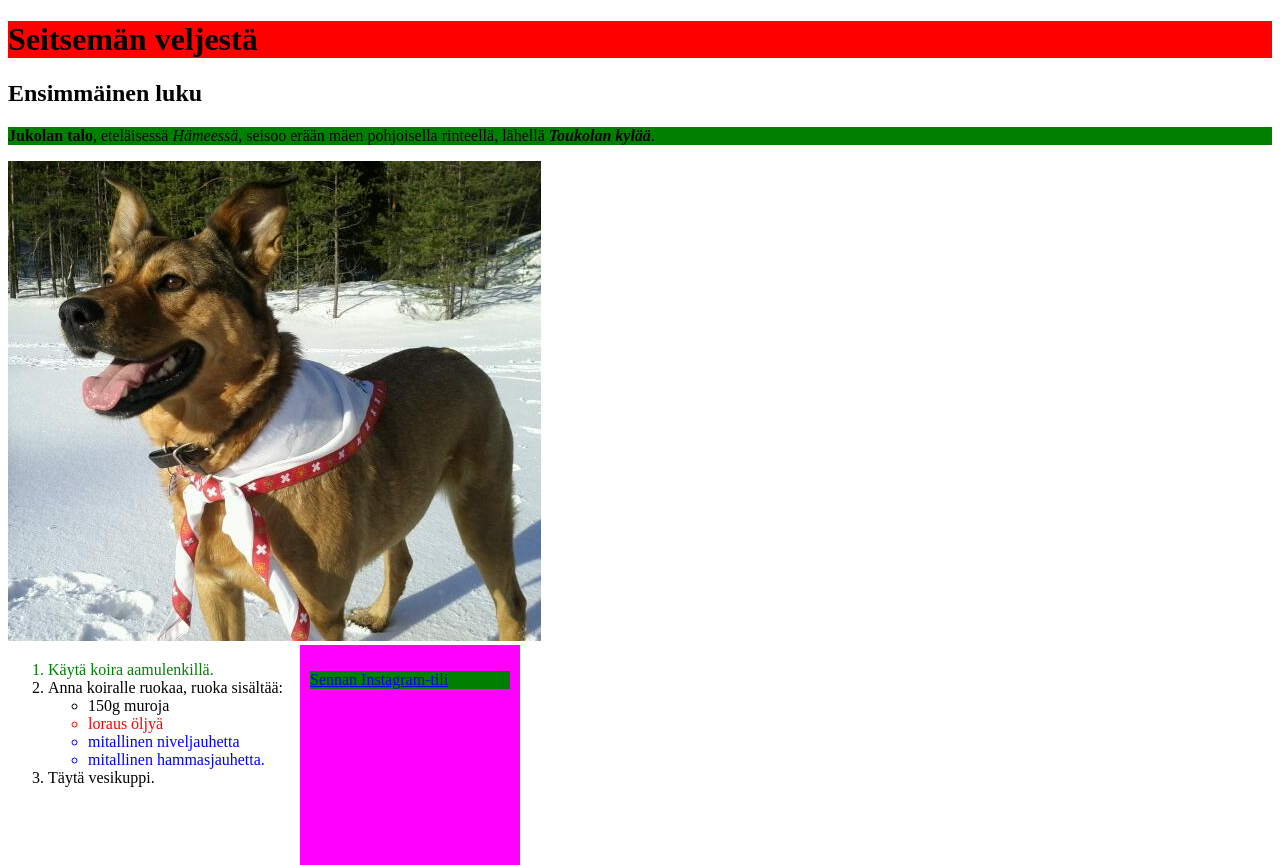
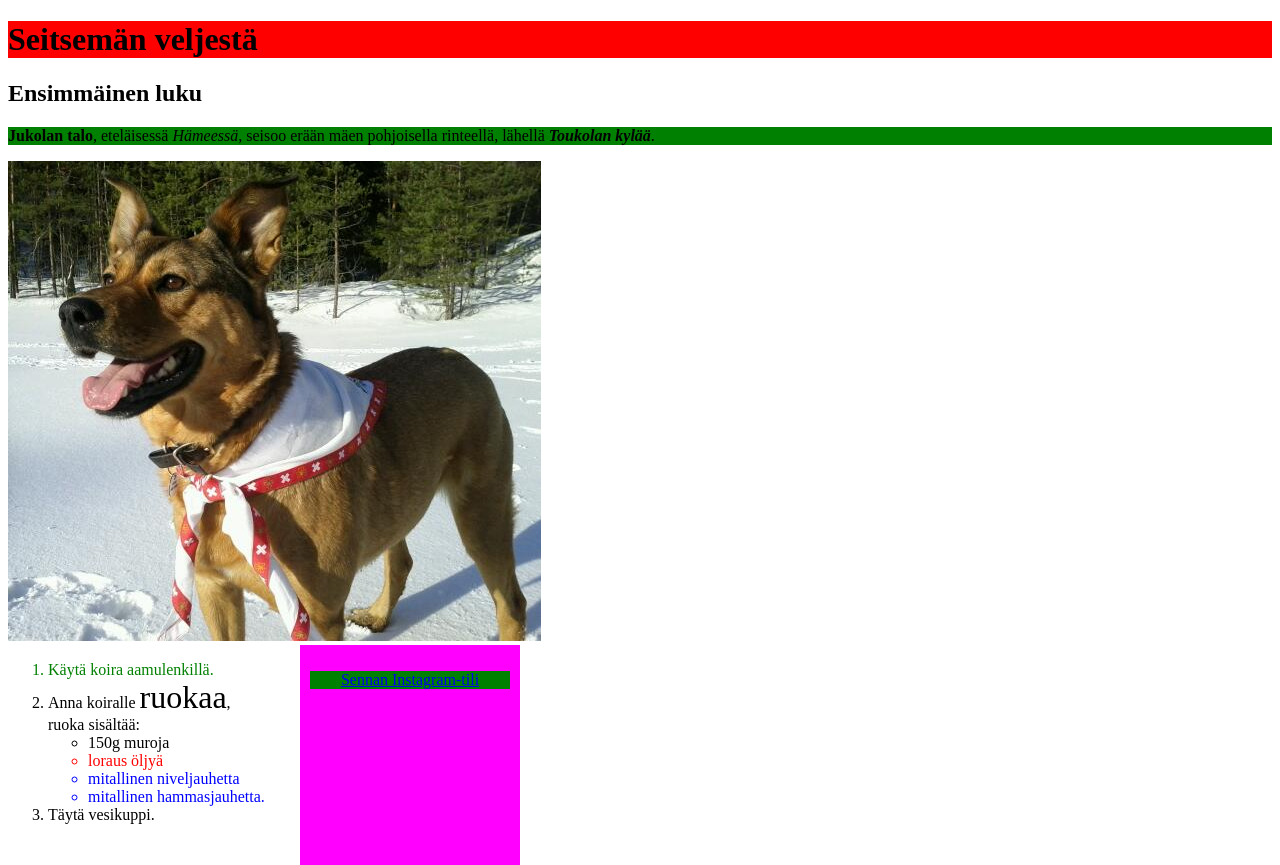
Before and after one commit to tmtoivon/lapio-webasto, a plain HTML site: page index.html in a window 1280 px wide. Drawn offline with Linux system fonts and the light colour scheme.

Commit message:
Osa 3. Kymmenes tehtävä

```diff
--- a/index.html
+++ b/index.html
@@ -37,14 +37,14 @@
   <img src="senna-ch.jpg" alt="Senna Koiranen sveitsihuivissa"/>
 
   <div class="box" style="left:300px;position:absolute;">
-    <p>
+    <p style="text-align:center;">
       <a href="https://instagram.com/sennakoiranen">Sennan Instagram-tili</a>
     </p>
   </div>
 
 <ol>
   <li style="color:green;">Käytä koira aamulenkillä.</li>
-  <li>Anna koiralle ruokaa, ruoka sisältää:</li>
+  <li>Anna koiralle <span style="font-size:2em">ruokaa</span>,<br/>ruoka sisältää:</li>
   <ul>
     <li>150g muroja</li>
     <li id="important">loraus öljyä</li>
```
